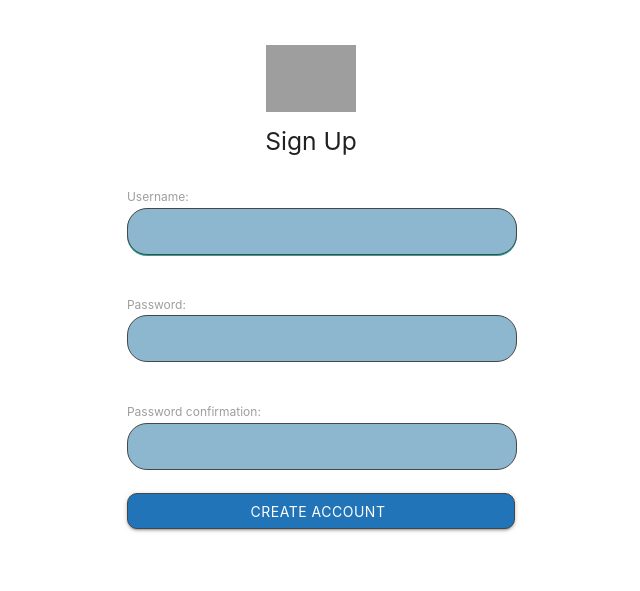
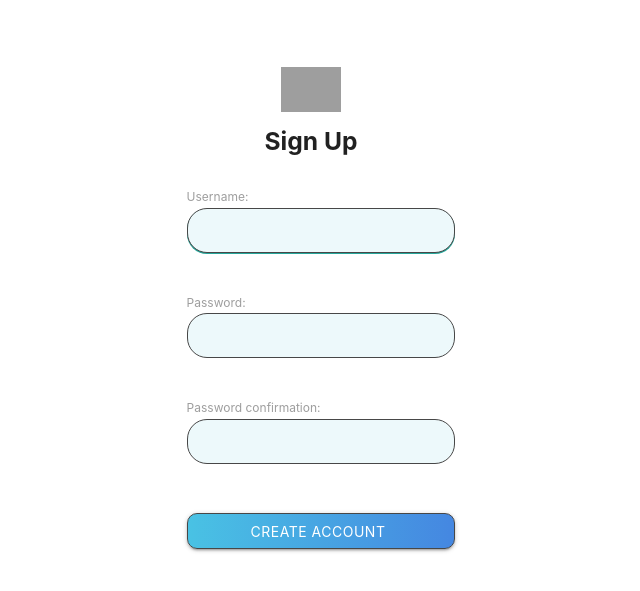
Before and after one commit to th3dougler/freepark, a Django app: page /accounts/signup/ in a window 1280 px wide. Shown: the top 591 px of the page, without its empty margins (329-969 px from the left). Run offline with Django 3.2, Linux system fonts and the light colour scheme; grey boxes are pictures that could not be loaded.

Commit message:
adjust colors signup login

```diff
--- a/freepark/settings.py
+++ b/freepark/settings.py
@@ -136,5 +136,5 @@ STATIC_URL = '/static/'
 LOGOUT_REDIRECT_URL = '/'
 
 # Configure Django App for Heroku.
-import django_heroku
-django_heroku.settings(locals())
+# import django_heroku
+# django_heroku.settings(locals())
--- a/main_app/static/css/style-signup.css
+++ b/main_app/static/css/style-signup.css
@@ -1,3 +1,7 @@
+*{
+    box-sizing: border-box;
+}
+
 body{
     background-color: white;
 }
@@ -46,7 +50,7 @@ input[type=submit]{
 }
 
 #logo{
-    height: 60%;
+    height: 40%;
     width: auto;
 }
 
@@ -65,7 +69,7 @@ input[type=submit]{
 }
 
 form{
-    width: auto;
+    width: 30%;
     height: 100%;
     display: flex;
     flex-direction: column;
@@ -75,18 +79,19 @@ form{
 
 #signup-form input:not([type=submit]){
     border: 1px solid rgb(71, 71, 71);
-    background-color: rgb(141, 182, 207);
+    background-color: #EDF9FB;
     border-radius: 20px;
-    width: 96%;
-    padding: 0 2%;
+    width: 100%;
+    box-sizing: border-box;
 }
 
 #signup-form input[type=submit]{
     border: 1px solid rgb(71, 71, 71);
-    background: rgb(33, 116, 184);
+    background: linear-gradient(to right,#49C2E4, #4587E1);
     border-radius: 10px;
     width: 100%;
     align-self: center;
+    margin-top: 10%;
 }
 
 #signup-form span,ul,li{
@@ -109,4 +114,7 @@ p:empty{
     #signup-form input[type=submit]{
         width: 50%;
     }
+    form{
+        width: auto;
+    }
 }
--- a/main_app/templates/registration/login.html
+++ b/main_app/templates/registration/login.html
@@ -34,7 +34,7 @@
                         {{ form.as_p }}
                         <input type="submit" class="btn" value="login">
                         <input type="hidden" name="next" value="{{ next }}">
-                        <div>
+                        <div id="signup-div">
                             <p style="text-align: center;">Don't have an account? <a href="{%url 'signup'%}"> Sign up </a></p>
                         </div>
                     </form>
--- a/main_app/templates/registration/signup.html
+++ b/main_app/templates/registration/signup.html
@@ -16,10 +16,10 @@
     {% if error_message %}<p class="red-text">{{ error_message }}</p>{% endif %}
     <div class="header-div container">
         <div class="logo-div">
-            <a href="#" class="brand-logo"><img id="logo" src="{% static 'images/SVG/Logo_Alt.svg' %}" alt="Logo"></a>
+            <a href="#" class="brand-logo"><img id="logo" src="{% static 'images/SVG/Logo_Alt2.svg' %}" alt="Logo"></a>
         </div>
         <div class="sign-up-div">
-            <h5>Sign Up</h5>
+            <h5 style="font-weight: bold;">Sign Up</h5>
         </div>
     </div>
     <div class="container">
```
Also changed, not shown: main_app/static/css/style-login.css (+13 -5 lines).
